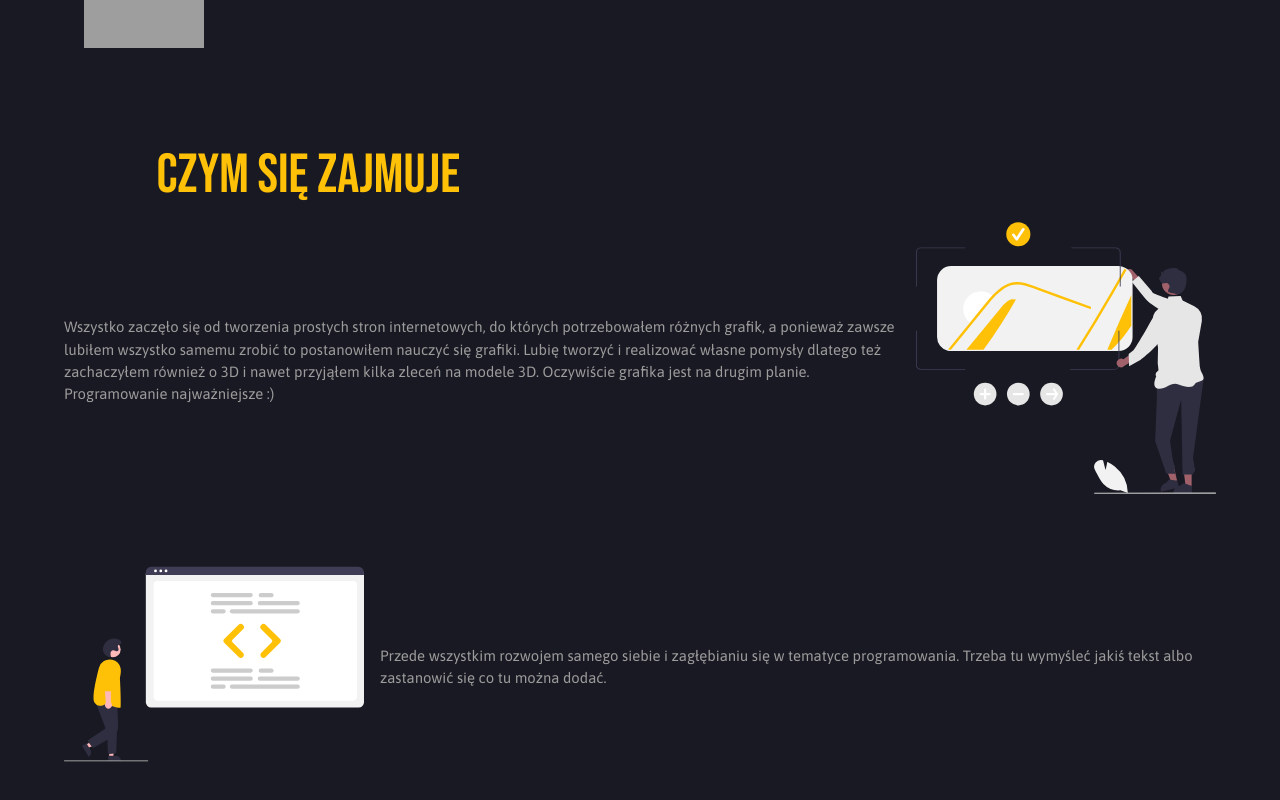
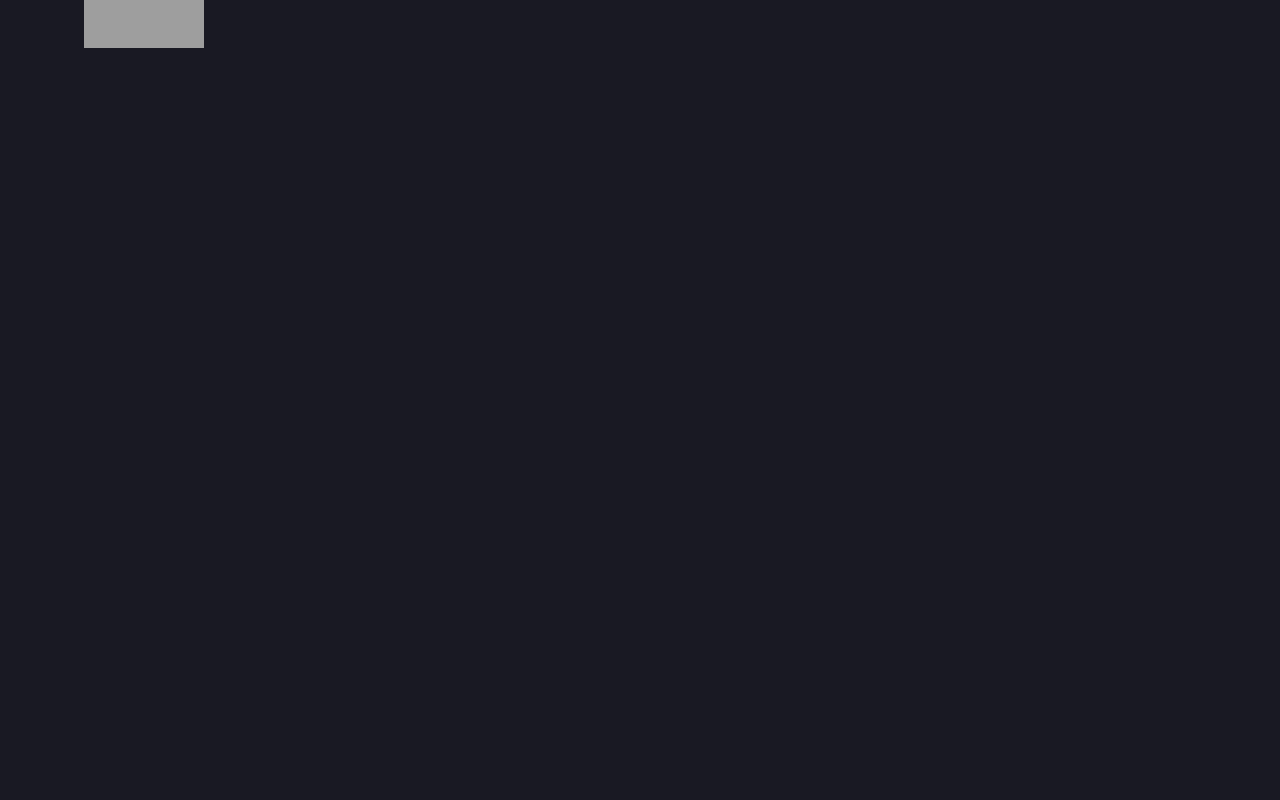
Before and after one commit to shyBBy/portfolio-frontend, a React (Create React App) app: page /home in a window 1280 px wide. Shown: the part 977-1777 px from the top of the page. After the commit the page ends 1121 px from the top, so only its background shows below. Built offline with nearby package versions, Linux system fonts and the light colour scheme; grey boxes are pictures that could not be loaded.

Commit message:
remove section

```diff
--- a/src/components/AboutMe/Content.tsx
+++ b/src/components/AboutMe/Content.tsx
@@ -1,7 +1,7 @@
 import { Box } from '@mui/system'
 import React from 'react'
 import {Button, Divider, Grid, Stack, Typography, useTheme} from "@mui/material";
-import {WhatIDoSection} from "../Feed/MainContent/WhatIDoSection/WhatIDoSection";
+import {LatestAndWIPProjectSection} from "../Feed/MainContent/LatestAndWIPProjectSection/LatestAndWIPProjectSection";
 import img from "../../assets/img/undraw_coding_re_iv62.svg";
 import graphicImg from "../../assets/img/undraw_image_viewer_re_7ejc.svg";
 import codingImg from "../../assets/img/undraw_code_review_re_woeb.svg";
--- /dev/null
+++ b/src/components/Feed/MainContent/LatestAndWIPProjectSection/LatestAndWIPProjectSection.tsx
@@ -0,0 +1,12 @@
+import React from "react";
+import {Box, Grid, Typography, useTheme, Stack, List, ListItem, Divider} from "@mui/material";
+
+
+export const LatestAndWIPProjectSection = ()=> {
+    const theme = useTheme();
+    return(
+        <>
+
+        </>
+    )
+}
--- a/src/components/Feed/MainContent/MainContent.tsx
+++ b/src/components/Feed/MainContent/MainContent.tsx
@@ -2,7 +2,7 @@ import React from "react";
 import {Box, Divider, Grid, Paper, Typography} from "@mui/material";
 import {Boxes} from "./Boxes/Boxes";
 import {TechStack} from "./TechStack/TechStack";
-import { WhatIDoSection } from "./WhatIDoSection/WhatIDoSection";
+import { LatestAndWIPProjectSection } from "./LatestAndWIPProjectSection/LatestAndWIPProjectSection";
 
 export const MainContent = () => {
 
@@ -10,7 +10,7 @@ export const MainContent = () => {
         <>
                 <TechStack/>
                 <Divider/>
-                <WhatIDoSection/>
+                <LatestAndWIPProjectSection/>
         </>
     )
 }
--- a/src/components/Feed/MainContent/WhatIDoSection/WhatIDoSection.tsx
+++ /dev/null
@@ -1,74 +0,0 @@
-import React from "react";
-import {Box, Grid, Typography, useTheme, Stack, List, ListItem, Divider} from "@mui/material";
-
-import ListItemIcon from '@mui/material/ListItemIcon';
-import ListItemText from '@mui/material/ListItemText';
-import img from "../../../../assets/img/undraw_coding_re_iv62.svg";
-import graphicImg from '../../../../assets/img/undraw_image_viewer_re_7ejc.svg'
-import codingImg from '../../../../assets/img/undraw_code_review_re_woeb.svg'
-import DoneIcon from "@mui/icons-material/Done";
-
-
-
-export const WhatIDoSection = ()=> {
-    const theme = useTheme();
-    return(
-        <>
-            <Divider textAlign="left">
-                <Typography
-                    variant={'h1'}
-                    color={theme.palette.primary.main}
-                    fontSize={'55px'}
-                >
-                    Czym się zajmuje
-                </Typography>
-            </Divider>
-            <Stack
-                direction="row"
-                justifyContent="space-between"
-                alignItems="center"
-                spacing={2}
-            >
-                <Box>
-                    <Typography
-                        variant={'body1'}
-                        color={theme.palette.secondary.main}
-                    >
-                        Wszystko zaczęło się od tworzenia prostych stron internetowych, do których potrzebowałem różnych grafik, a ponieważ zawsze lubiłem wszystko samemu zrobić to postanowiłem nauczyć się grafiki. Lubię tworzyć i realizować własne pomysły dlatego też zachaczyłem również o 3D i nawet przyjąłem kilka zleceń na modele 3D. Oczywiście grafika jest na drugim planie. Programowanie najważniejsze :)
-                    </Typography>
-                </Box>
-                <Box>
-                    <img
-                        src={graphicImg}
-                        style={{
-                            width: '300px',
-                            height: '300px'
-                    }}/>
-                </Box>
-            </Stack>
-            <Stack
-                direction="row"
-                justifyContent="space-between"
-                alignItems="center"
-                spacing={2}
-            >
-                <Box>
-                    <img
-                        src={codingImg}
-                        style={{
-                            width: '300px',
-                            height: '300px'
-                        }}/>
-                </Box>
-                <Box>
-                    <Typography
-                        variant={'body1'}
-                        color={theme.palette.secondary.main}
-                    >
-                        Przede wszystkim rozwojem samego siebie i zagłębianiu się w tematyce programowania. Trzeba tu wymyśleć jakiś tekst albo zastanowić się co tu można dodać.
-                    </Typography>
-                </Box>
-            </Stack>
-        </>
-    )
-}
```
